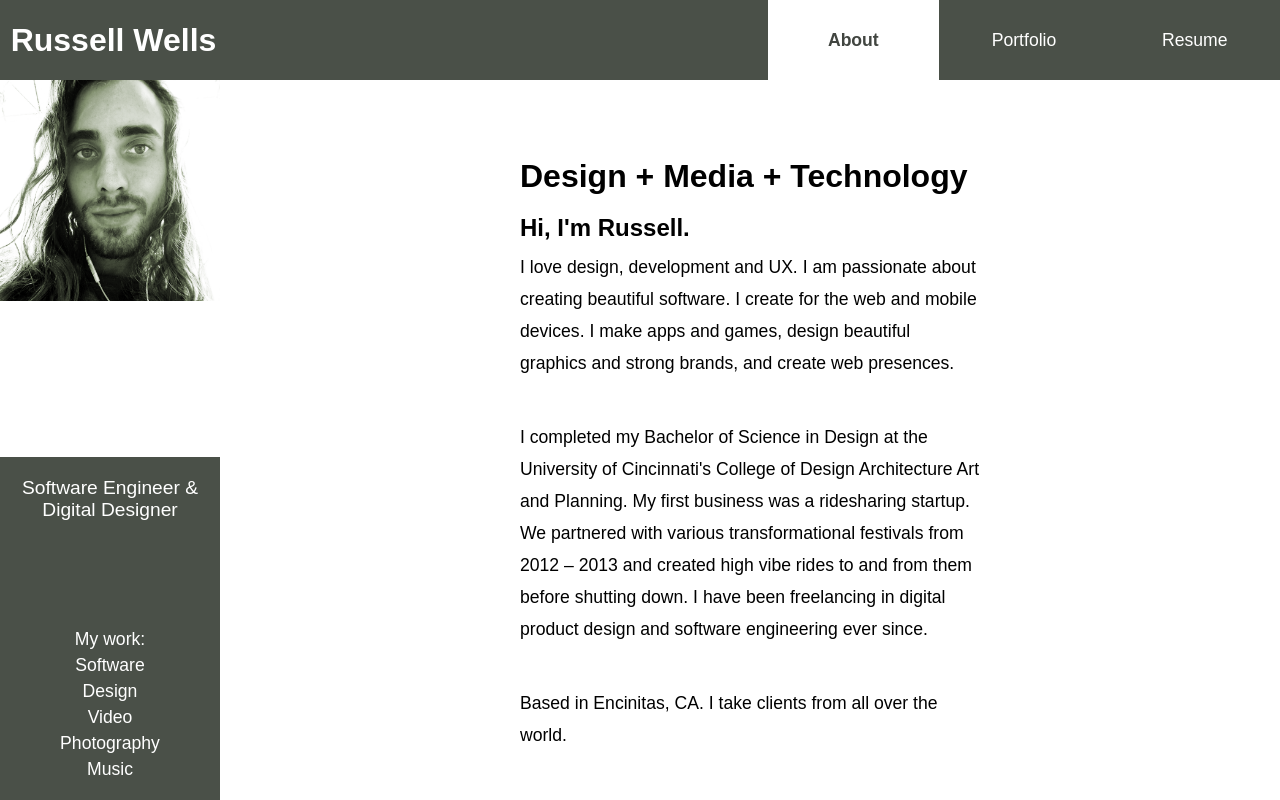
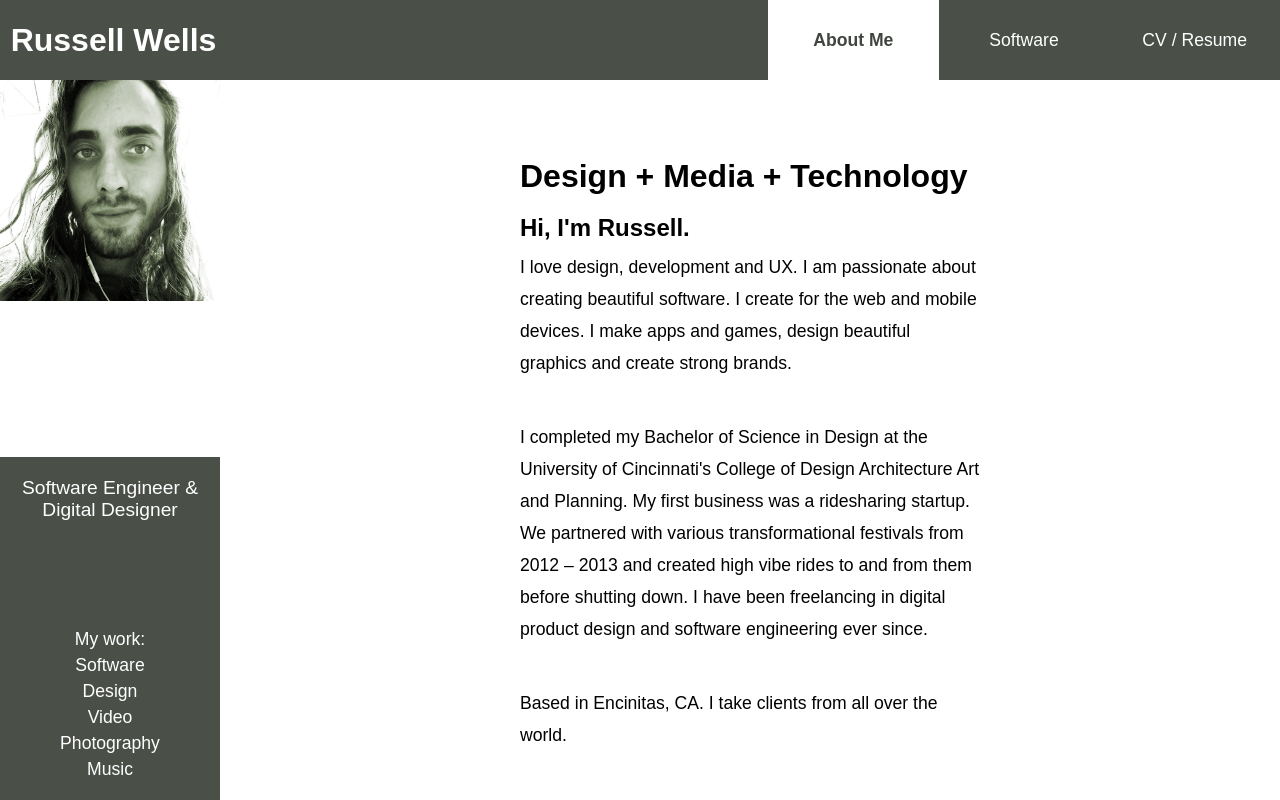
Before and after one commit to russjwells/russellwellsonline, a React (Create React App) app: page / in a window 1280 px wide. Shown: the top 800 px of the page. Built offline with nearby package versions, Linux system fonts and the light colour scheme.

Commit message:
resume updates

```diff
--- a/src/About.js
+++ b/src/About.js
@@ -8,7 +8,7 @@
           <div className="AboutSpacer">
             <h1>Design + Media + Technology</h1>
             <h2>Hi, I'm Russell.</h2>
-              <p>I love design, development and UX. I am passionate about creating beautiful software. I create for the web and mobile devices. I make apps and games, design beautiful graphics and strong brands, and create web presences.</p>
+              <p>I love design, development and UX. I am passionate about creating beautiful software. I create for the web and mobile devices. I make apps and games, design beautiful graphics and create strong brands.</p>
               <p>&nbsp;</p>
               <p>
                I completed my Bachelor of Science in Design at the University of Cincinnati's College of Design Architecture Art and Planning. My first business was a ridesharing startup. We partnered with various transformational festivals from 2012 – 2013 and created high vibe rides to and from them before shutting down. I have been freelancing in digital product design and software engineering ever since.
--- a/src/Header.js
+++ b/src/Header.js
@@ -7,9 +7,9 @@
       <div className="Header">
         <div className="Title">Russell Wells</div>
         <div className="Menu">
-          <IndexLink to='/' style={{ textDecoration: 'none' }} activeClassName='ActiveMenuItem' className='MenuItem'>About</IndexLink>
-          <Link to='/showcase' style={{ textDecoration: 'none' }} activeClassName='ActiveMenuItem' className='MenuItem'>Portfolio</Link>
-          <Link to='/resume' style={{ textDecoration: 'none' }} activeClassName='ActiveMenuItem' className='MenuItem'>Resume</Link>
+          <IndexLink to='/' style={{ textDecoration: 'none' }} activeClassName='ActiveMenuItem' className='MenuItem'>About Me</IndexLink>
+          <Link to='/showcase' style={{ textDecoration: 'none' }} activeClassName='ActiveMenuItem' className='MenuItem'>Software Portfolio</Link>
+          <Link to='/resume' style={{ textDecoration: 'none' }} activeClassName='ActiveMenuItem' className='MenuItem'>CV / Resume</Link>
         </div>
       </div>
     );
--- a/src/Resume.js
+++ b/src/Resume.js
@@ -5,6 +5,8 @@
     return(
       <div className="Resume">
         <div className="resumeSpacer">
+          <p><a href="https://www.dropbox.com/s/oy0wpa6a3v6fuxc/rw_cv_2019w_1P.pdf?dl=0">.pdf download</a></p>
+          {/*
           <h1>Experience</h1>
           <h2>Digital Hyperspace</h2> <p>2016 – Present</p>
           <p>Founder, software engineer</p>
@@ -28,6 +30,7 @@
           <p>Javascript, react, react native, angular, node, mongodb, express</p>
           <h2>Digital Design</h2>
           <p>UX/UI, motion graphics, branding, iconography, typography, graphic design</p>
+          */}
         </div>
       </div>
     );
```
